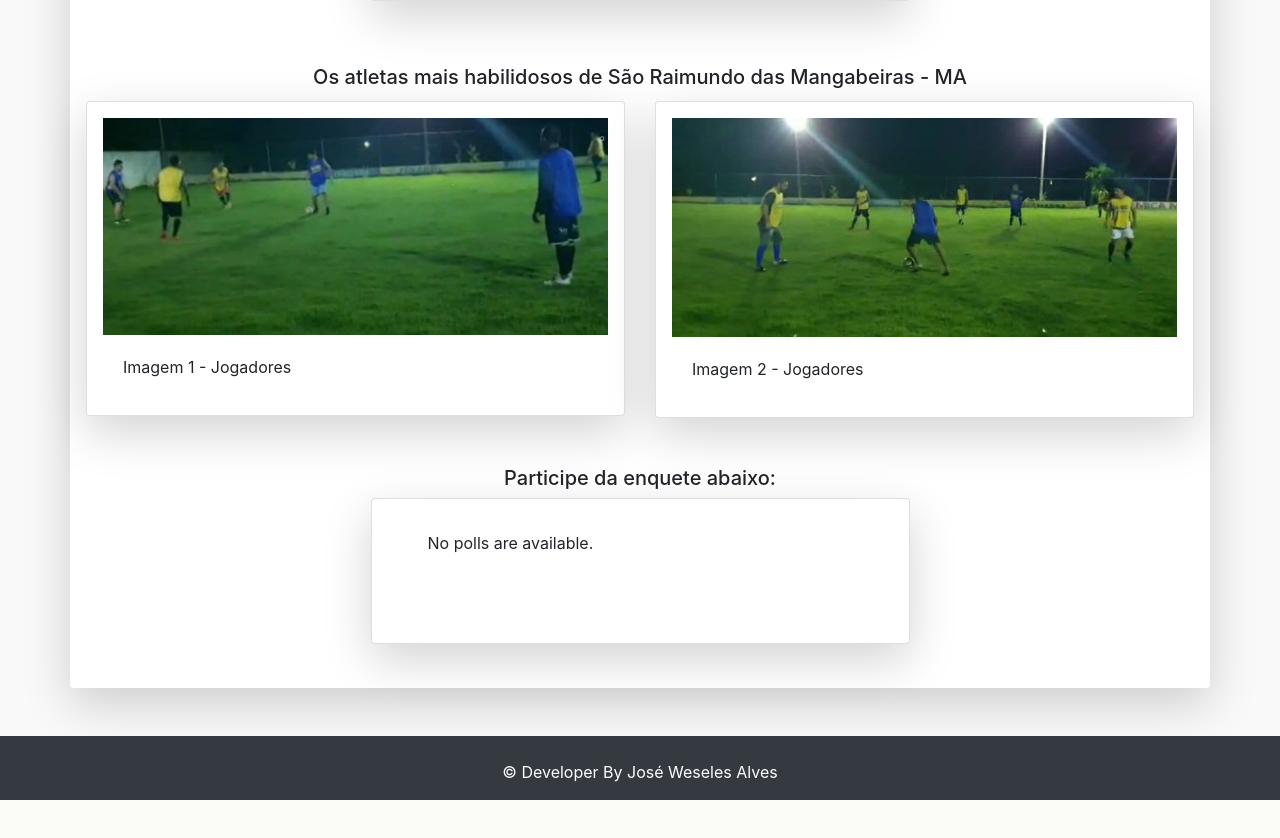
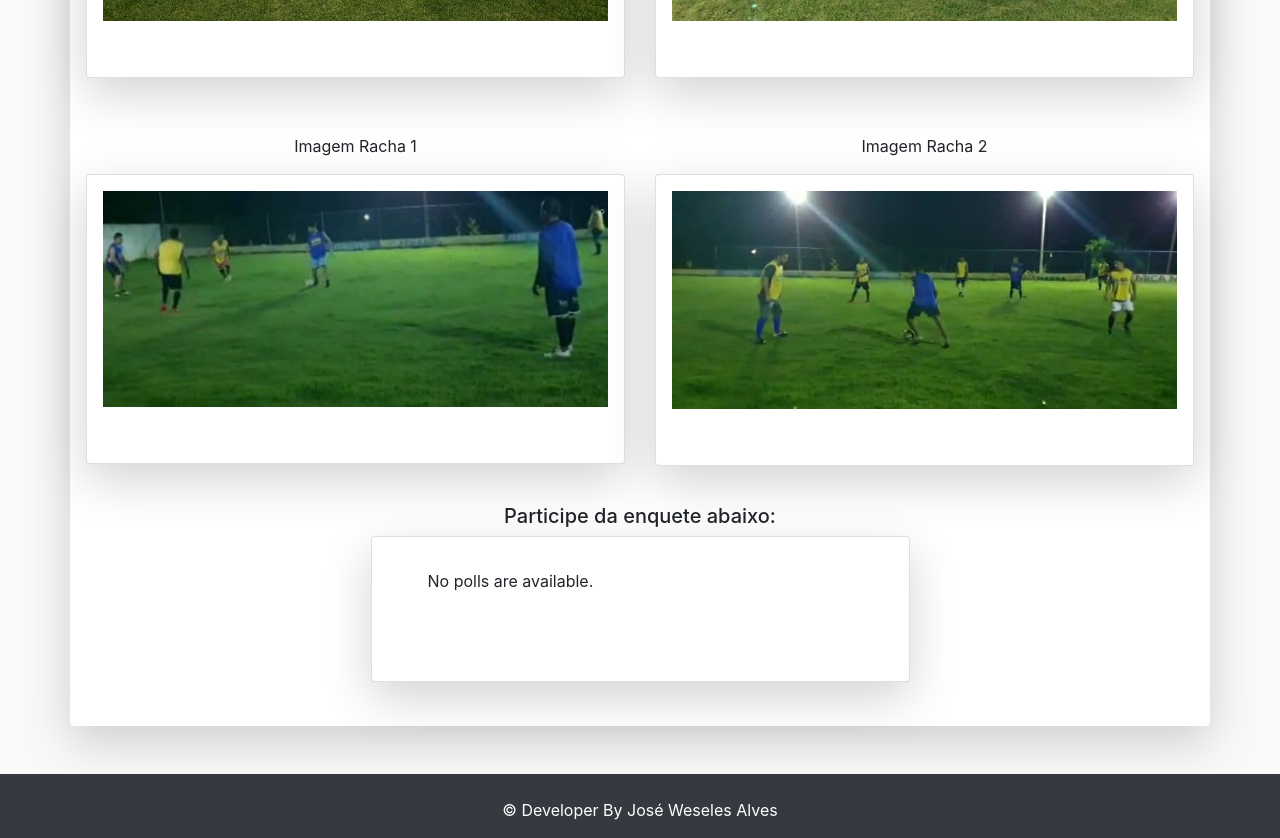
Before and after one commit to JWeseles/mysite, a Django app: page / in a window 1280 px wide. Shown: the part 1121-1959 px from the top of the page. Before the commit the page ends 1921 px from the top, so only its background shows below. Run offline with Django 3.2, Linux system fonts and the light colour scheme; data that the repository does not hold is empty; some libraries are stand-ins or nearby versions.

Commit message:
novas fotos em index

```diff
--- a/polls/templates/polls/index.html
+++ b/polls/templates/polls/index.html
@@ -70,46 +70,51 @@
   <br>
   <body style="background-color: #f9f9f9">
       <div class="container shadow-lg p-3 mb-5 bg-white rounded">
+
           <br>
+          <center>
+              <p><h5>Os atletas mais habilidosos de São Raimundo das Mangabeiras - MA</h5>
+              </center>
               <div class="row">
-                  <div class="col-12 col-md-3"></div>
                   <div class="col-12 col-md-6">
-                      <center>
-                          <h5>Copa Bela Vista 2020 - MA: Villarreal Campeão!</h5>
-                      </center>
-                      <div class="embed">
-                          <div class="card mt-1 shadow-lg p-3 mb-5 bg-white rounded">
-                          <iframe width="100%" height="230" src="https://www.youtube.com/embed/SY0rKFlFHF4" frameborder="0" allow="accelerometer; autoplay; clipboard-write; encrypted-media; gyroscope; picture-in-picture" allowfullscreen></iframe>
+                      <p class="card-text"><center>Seleção BB</center></p>
+                        <div class="card text-white mb-3 mt-1 shadow-lg p-3 bg-white rounded">
+                            <img src="{% static 'polls/images/timebb.jpg' %}" class="img-fluid" alt="Imagem responsiva" width="840" height="390">
                             <div class="card-body">
-                              <p class="card-text"></p>
+                            </div>
+                        </div>
+                  </div>
+                  <div class="col-12 col-md-6">
+                      <p class="card-text"><center>Amistoso: BB x IFMA - Placar: 4 x 4 em 14/12/2020</center></p>
+                      <div class="card text-white mb-3 mt-1 shadow-lg p-3  bg-white rounded">
+                            <img src="{% static 'polls/images/bbxifma.jpg' %}" class="img-fluid" alt="Imagem responsiva" width="840" height="390">
+                            <div class="card-body">
                             </div>
                       </div>
                   </div>
 
               </div>
-              </div>
-              <center>
-              <p><h5>Os atletas mais habilidosos de São Raimundo das Mangabeiras - MA</h5>
-              </center>
+          <br>
               <div class="row">
                   <div class="col-12 col-md-6">
-                        <div class="card mt-1 shadow-lg p-3 mb-5 bg-white rounded">
+                      <p class="card-text"><center>Imagem Racha 1</center></p>
+                        <div class="card text-white mb-3 mt-1 shadow-lg p-3  bg-white rounded">
                             <img src="{% static 'polls/images/pagina1.jpg' %}" class="img-fluid" alt="Imagem responsiva">
                             <div class="card-body">
-                            <p class="card-text">Imagem 1 - Jogadores</p>
                             </div>
                         </div>
                   </div>
                   <div class="col-12 col-md-6">
-                        <div class="card mt-1 shadow-lg p-3 mb-5 bg-white rounded">
+                      <p class="card-text"><center>Imagem Racha 2</center></p>
+                        <div class="card mt-1 shadow-lg p-3 mb-1 bg-white rounded">
                             <img src="{% static 'polls/images/pagina2.jpg' %}" class="img-fluid" alt="Imagem responsiva">
                             <div class="card-body">
-                            <p class="card-text">Imagem 2 - Jogadores</p>
                             </div>
                       </div>
                   </div>
                   <div class="col-12 col-md-3"></div>
                   <div class="col-12 col-md-6">
+                      <br>
                       <center>
                       <h5>Participe da enquete abaixo:</h5>
                       </center>
```
Also changed, not shown: polls/static/polls/images/bbxifma.jpg (added), polls/static/polls/images/timebb.jpg (added). Lines whose indentation alone changed are shown as unchanged.
